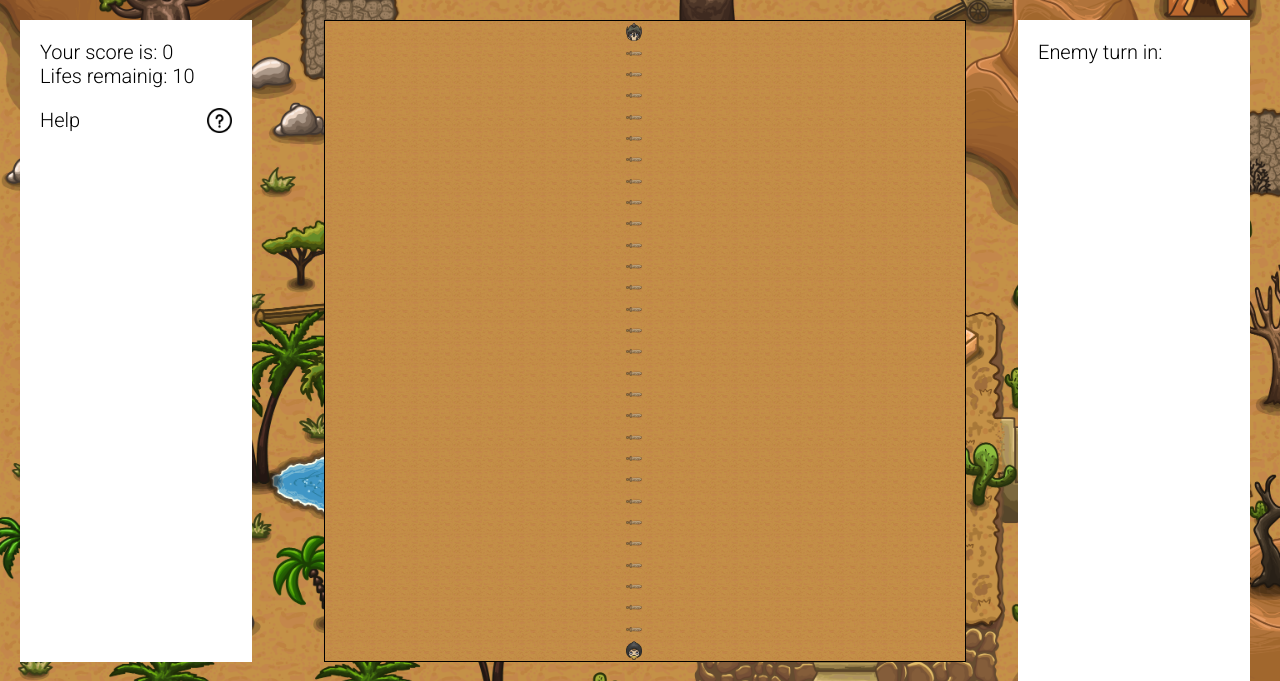
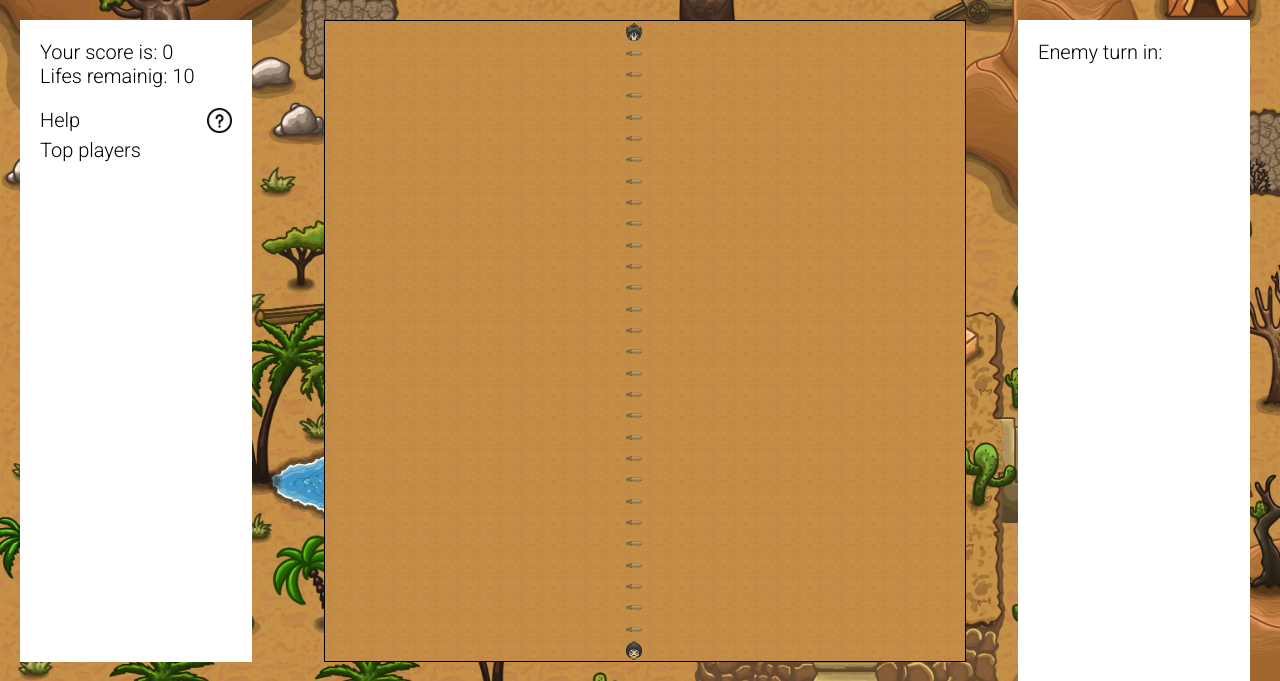
Before and after one commit to Offllane/TwoHandGame, a Django app: template templates/game/index.html in a window 1280 px wide. Shown: the top 681 px of the page. Run offline with Django 3.2, Linux system fonts and the light colour scheme; the template is opened without the code that fills it, so the values that code supplies are empty; some libraries are stand-ins or nearby versions.

Commit message:
add django

```diff
--- a/static/scripts/attack.js
+++ b/static/scripts/attack.js
@@ -155,7 +155,7 @@ let points = 1;
 function addPoints(quantity)
 {
   document.getElementsByClassName("score")[0].innerHTML = `Your score is: ${points}`;
-  point += quantity;
+  points += quantity;
 }
 
 
--- a/templates/game/index.html
+++ b/templates/game/index.html
@@ -6,12 +6,14 @@
   <meta name="viewport" content="width=device-width, initial-scale=1.0">
   <title>TwoHandGame</title>
 </head>
+
 {% load static %}
 
 <link rel="stylesheet" href="{% static 'styles/style.css' %}">
 <link rel="stylesheet" href="{% static 'styles/popup.css' %}">
 <link href="https://fonts.googleapis.com/css2?family=Roboto:wght@300&display=swap" rel="stylesheet">
 
+{% block content %}
 <body>
   <section class="popup">
     <section class="loose-image"></section>
@@ -54,6 +56,10 @@
         </div>
       </div>
     </p>
+      <section>Top players</section>
+        {% for player in players %}
+            <section>{{ player.nickname }} - {{ player.score }}</section>
+        {% endfor %}
   </section>
   <script src="https://code.jquery.com/jquery-2.0.2.min.js"> </script>
   <script src="{% static 'scripts/config.js' %}"></script>
@@ -63,5 +69,5 @@
   <script src="{% static 'scripts/attack.js' %}"></script>
   <script src="{% static 'scripts/move.js' %}"></script>
 </body>
-
+{% endblock %}
 </html>
```
